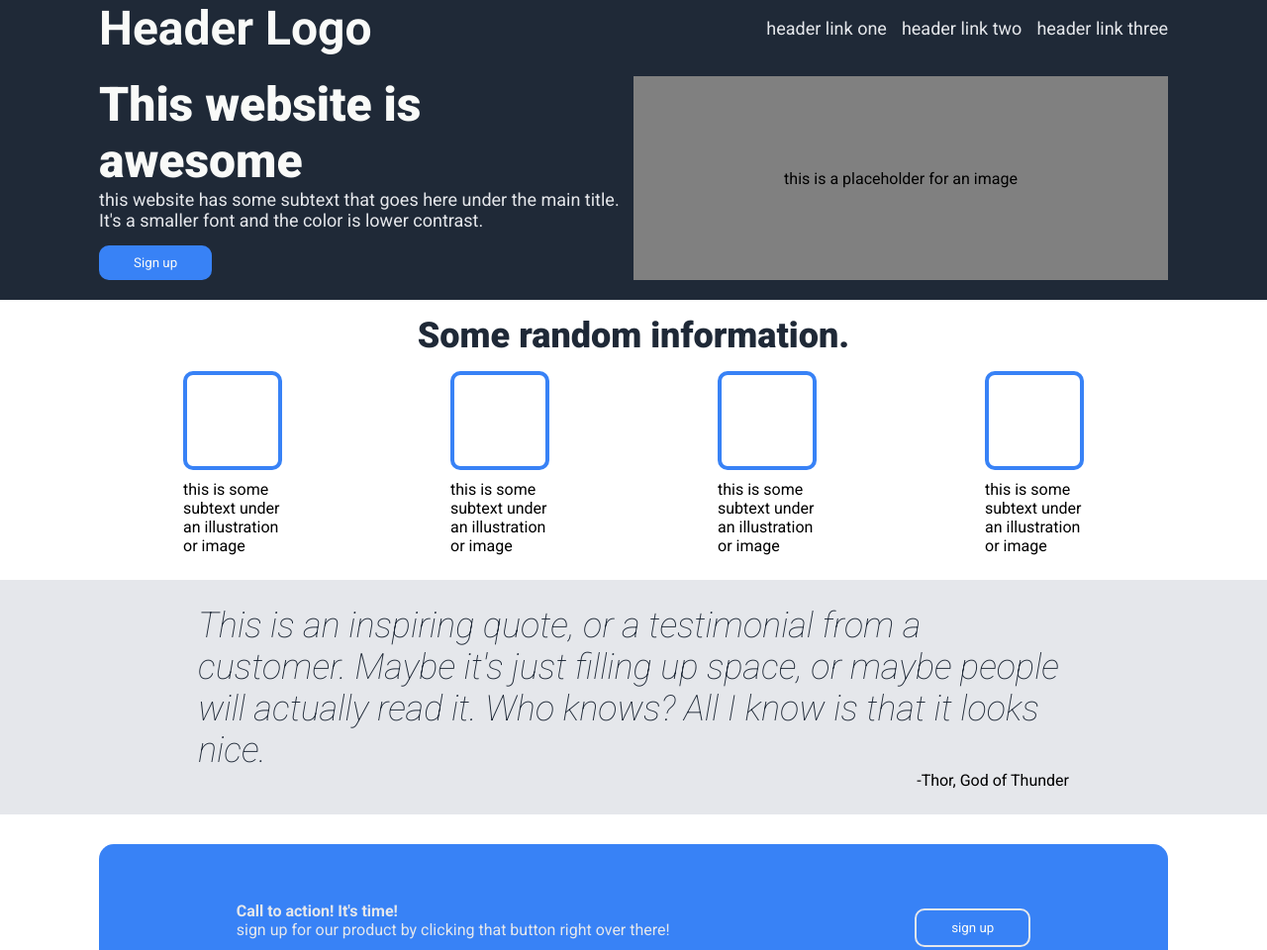
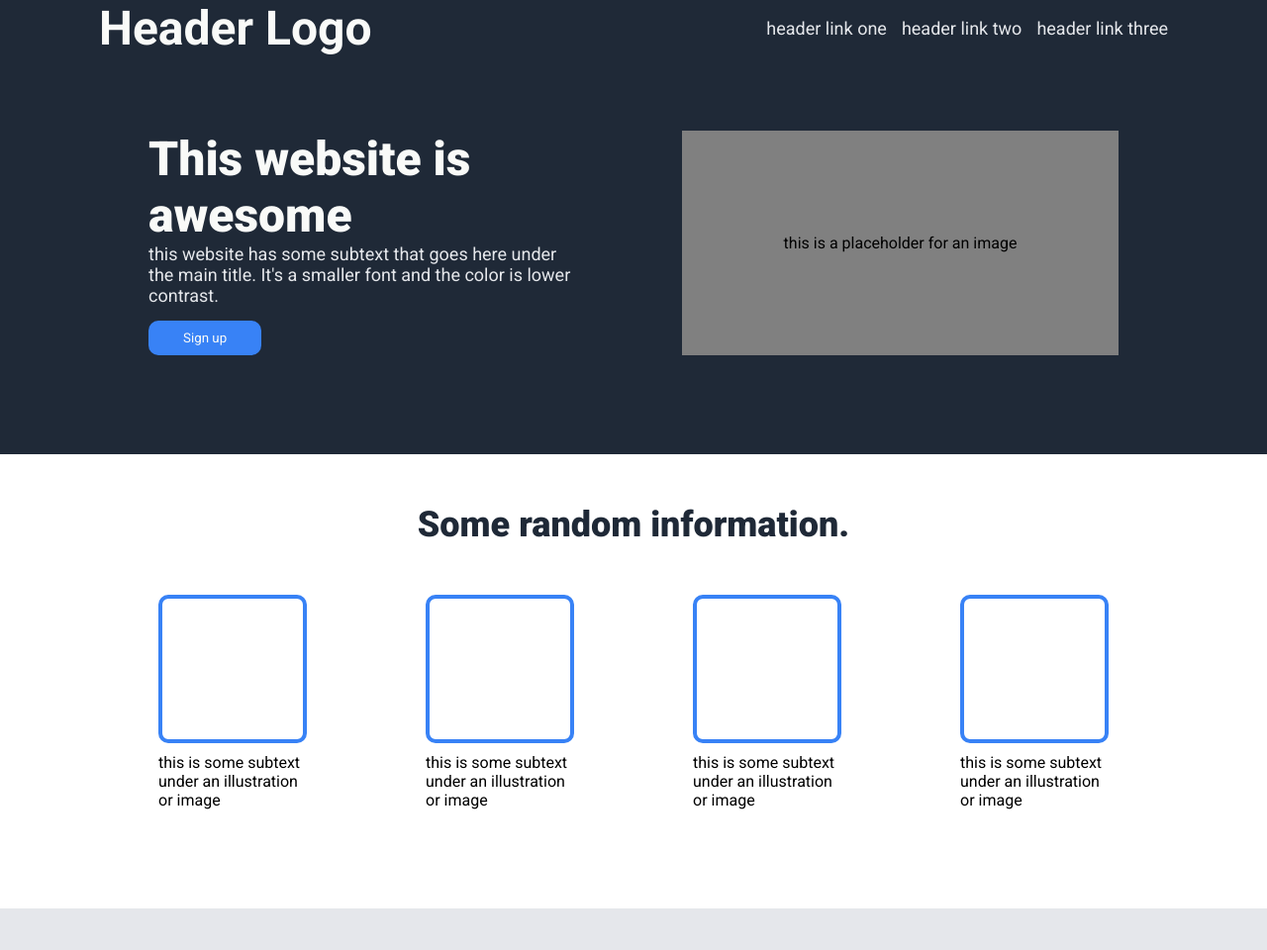
Before and after one commit to CuddlyShark-ds/practice_page, a plain HTML site: page index.html in a window 1280 px wide. Shown: the top 960 px of the page at 99% size. Drawn offline with Linux system fonts and the light colour scheme.

Commit message:
Adjusted spacing for a nicer look

```diff
--- a/style.css
+++ b/style.css
@@ -4,10 +4,6 @@
     box-sizing: border-box;
 
     font-family: "Roboto", sans-serif;
-}
-
-html, body {
-    height: 100%;
 }
 
 .section-one {
@@ -36,11 +32,12 @@ html, body {
 
 .content-one{
     display: flex;
-    padding: 20px 0 20px 0;
+    justify-content: space-between;
+    padding: 75px 50px 100px 50px;
 }
 
 .content-one div {
-    flex-basis: 50%;
+    flex-basis: 45%;
 }
 
 .hero-main-text {
@@ -72,8 +69,7 @@ button {
 }
 
 .section-two {
-    padding: 0px 100px 0px 100px;
-    margin-bottom: 25px;
+    padding: 0 100px 100px 100px;
 }
 
 .title {
@@ -82,27 +78,28 @@ button {
     font-weight: 900;
     color: #1F2937;
 
-    padding: 15px 0px;
+    padding: 50px 0px;
 }
 
 .flex-row {
     display: flex;
     justify-content: space-around;
+    flex-wrap: wrap;
 }
 
 .image-info {
-    width: 100px;
+    width: 150px;
 }
 
 .box {
-    height: 100px;
+    height: 150px;
     border: 4px #3882F6 solid;
     border-radius: 10px;
     margin-bottom: 10px;
 }
 
 .section-three {
-    padding: 25px 200px 25px 200px;
+    padding: 50px 200px 50px 200px;
     background-color: #E5E7EB;
 }
 
@@ -126,7 +123,7 @@ button {
     border-radius: 15px;
     max-height: 20%;
     padding: 50px 15px 50px 15px;
-    margin: 30px 100px 30px 100px;
+    margin: 50px 100px 50px 100px;
 }
 
 .call-to-action {
@@ -143,4 +140,5 @@ button {
     align-items: center;
     color: #E5E7EB;
     background-color: #1F2937;
+    padding: 30px 0;
 }
```
